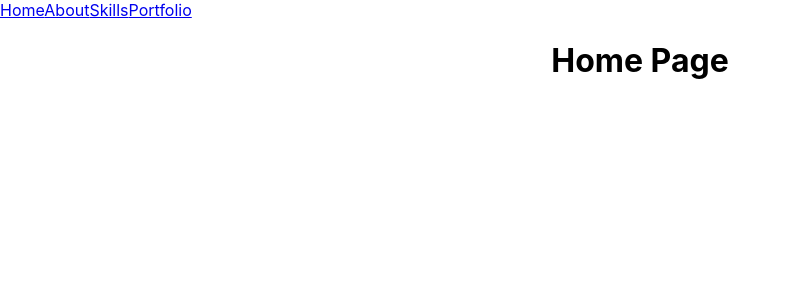
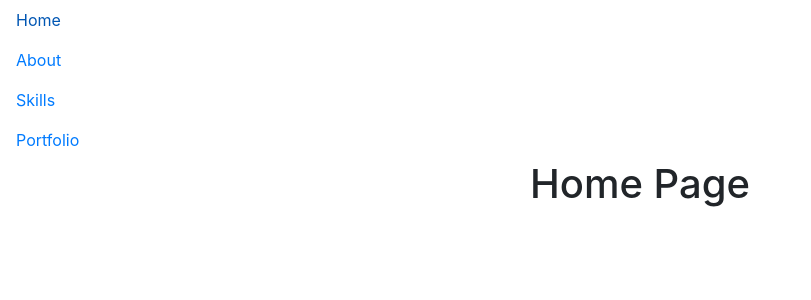
Before and after one commit to sahil-athia/personal-website, a React (Create React App) app: page / in a window 1280 px wide. Shown: the top 300 px of the page, without its empty margins (0-811 px from the left). Built offline with nearby package versions, Linux system fonts and the light colour scheme.

Commit message:
add vartical nav bar

```diff
--- a/package.json
+++ b/package.json
@@ -6,7 +6,9 @@
     "@testing-library/jest-dom": "^5.11.8",
     "@testing-library/react": "^11.2.3",
     "@testing-library/user-event": "^12.6.0",
+    "bootstrap": "^4.6.0",
     "react": "^17.0.1",
+    "react-bootstrap": "^1.4.3",
     "react-dom": "^17.0.1",
     "react-router-dom": "^5.2.0",
     "react-scripts": "4.0.1",
--- a/src/App.css
+++ b/src/App.css
@@ -1,5 +1,7 @@
 .App {
+  /* background-color: #0E1217; */
   text-align: center;
+  /* color: white; */
 }
 
 .App-logo {
--- a/src/App.js
+++ b/src/App.js
@@ -1,10 +1,12 @@
 import './App.css';
+import 'bootstrap/dist/css/bootstrap.min.css';
 import {
   BrowserRouter as Router,
   Switch,
   Link,
   Route
 } from "react-router-dom";
+import { Nav } from 'react-bootstrap';
 
 import About from "./pages/About";
 import Skills from "./pages/Skills";
@@ -13,11 +15,14 @@ import Portfolio from "./pages/Portfolio";
 
 function App() {
   return (
+    <>
+      <Nav defaultActiveKey="/" className="flex-column" style={{maxWidth: "10vw"}}>
+        <Nav.Link href="/">Home</Nav.Link>
+        <Nav.Link href="/about">About</Nav.Link>
+        <Nav.Link href="/skills">Skills</Nav.Link>
+        <Nav.Link href="/portfolio">Portfolio</Nav.Link>
+      </Nav>
     <Router>
-      <Link to="/">Home</Link>
-      <Link to="/about">About</Link>
-      <Link to="/skills">Skills</Link>
-      <Link to="/portfolio">Portfolio</Link>
 
       <div className="App">
         <Switch>
@@ -39,6 +44,7 @@ function App() {
         </Switch>
       </div>
     </Router>
+    </>
   );
 }
 
--- a/src/index.css
+++ b/src/index.css
@@ -1,4 +1,5 @@
 body {
+  background-color: #0E1217;
   margin: 0;
   font-family: -apple-system, BlinkMacSystemFont, 'Segoe UI', 'Roboto', 'Oxygen',
     'Ubuntu', 'Cantarell', 'Fira Sans', 'Droid Sans', 'Helvetica Neue',
```
Also changed, not shown: 1 other file (tests, documents, lock files or other folders).
